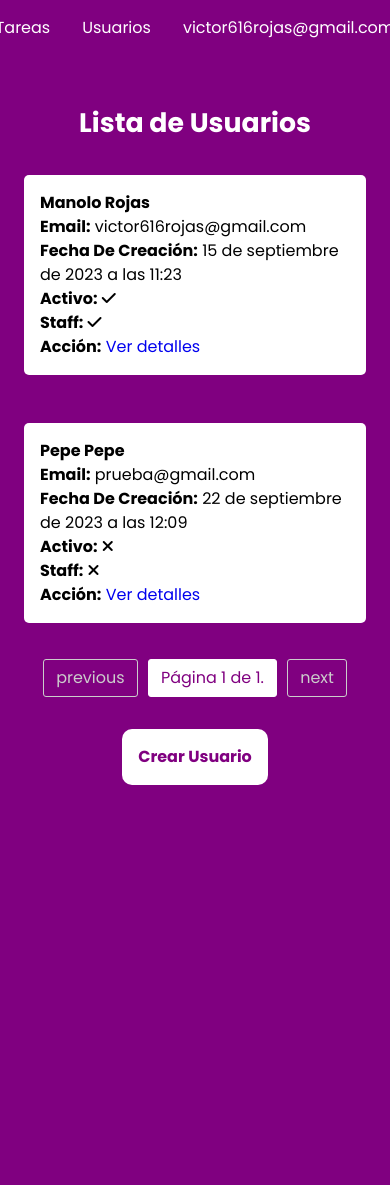
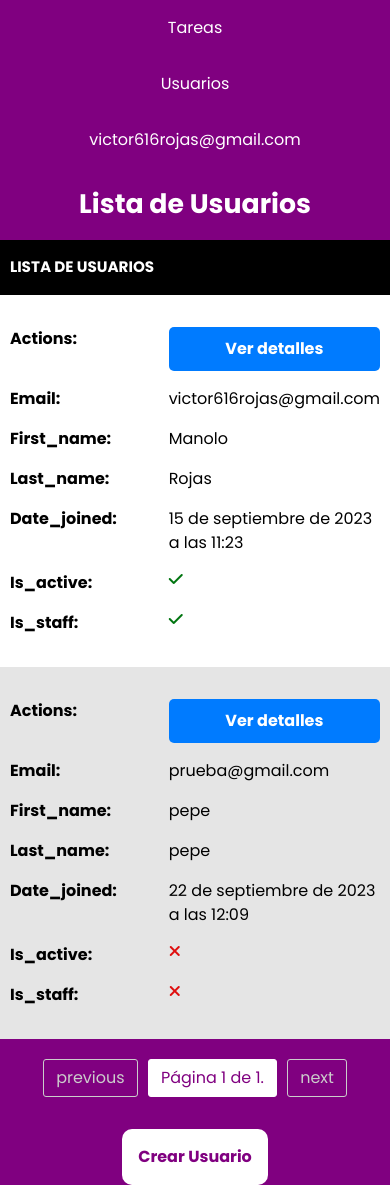
Before and after one commit to VictorR616/TaskMaster, a Django app: page /users/ in a window 390 px wide. Before the commit the page ends 785 px from the top, so only its background shows below. Run offline with Django 4.2, Linux system fonts and the light colour scheme; a user stored in the database is signed in; data comes from the database, SQL or seed files in the repository; both versions use the stored data as it was after the commit.

Commit message:
Fix(UI): Responsive Table

```diff
--- a/taskmaster/taskmaster/static/css/main.css
+++ b/taskmaster/taskmaster/static/css/main.css
@@ -36,6 +36,8 @@
     --fs-6: clamp(1.51rem, calc(1.11rem + 2.31vw), 3.42rem);
     --fs-7: clamp(1.81rem, calc(1.29rem + 2.98vw), 4.27rem);
     --fs-8: clamp(2.18rem, calc(1.51rem + 3.83vw), 5.34rem);
+
+    --fs-btn-1: clamp(1rem, calc(1rem + 0.05vw), 1.19rem);
 }
 
 /* ********** RESET ********** */
@@ -143,7 +145,7 @@ caption {
     font-size: var(--fs-8);
 }
 
-.bs-1 {
+.fs-btn-1 {
     font-size: var(--bs-1);
 }
 
@@ -160,6 +162,7 @@ caption {
     text-align: center;
     margin-block: 1rem;
 }
+
 
 .primary-nav {
     background-color: var(--clr-accent-700);
@@ -416,7 +419,7 @@ h1 {
     display: flex;
     gap: 1rem;
     margin-block: 1rem;
-    width: 30rem;
+    flex-wrap: wrap;
 }
 
 .search-form input[type="text"] {
@@ -435,51 +438,41 @@ h1 {
 /* ---------------------------------- Estilos genericos ----------------------------------*/
 
 /* ---------------------------------- Estilos para tabla ----------------------------------*/
-
-.wrapper {
-    width: min(900px, 100% - 3rem);
-    margin-inline: auto;
+table {
+    max-width: 100%;
+    border-collapse: collapse;
+    background-color: #ffffff;
 }
 
-.table {
-    width: 100%;
-    border-collapse: collapse;
-    background-color: var(--clr-white);
-}
-
-.table caption,
-.table th,
-.table td {
+caption,
+th,
+td {
     padding: 1rem;
 }
 
-.table caption,
-.table th {
+caption,
+th {
     text-align: left;
+    font-weight: var(--fw-bold);
 }
 
-.table caption {
+caption {
     color: var(--clr-white);
-    font-weight: var(--fw-bold);
+    background-color: hsl(0, 0%, 0%);
     text-transform: uppercase;
 }
 
-.table__headers {
-    font-weight: var(--fw-bold);
+th {
+    background-color: rgba(0, 0, 0, 0.1);
 }
 
-.table th {
-    font-weight: var(--fw-bold);
-    background-color: rgb(51, 51, 51);
-    color: var(--clr-white);
-}
-
-.table tr:nth-of-type(2) {
+tr:nth-of-type(2n) {
     background-color: rgba(0, 0, 0, 0.1);
 }
 
 .table__action {
-    display: inline-block;
+    display: flex;
+    justify-content: center;
     padding: 10px 20px;
     background-color: var(--clr-btn-edit);
     color: var(--clr-white);
@@ -487,16 +480,12 @@ h1 {
     border: none;
     border-radius: 5px;
     cursor: pointer;
-    font-weight: bold;
-    transition: background-color 0.3s ease;
+    font-weight: var(--fw-bold);
+    transition: background-color 0.1s ease;
 }
 
 .table__action:hover {
     background-color: var(--clr-btn-edit-hover);
-}
-
-.table__status-cell {
-    font-size: 1.5rem;
 }
 
 .status-cell__ticket {
@@ -561,32 +550,36 @@ h1 {
     margin: 0 3px;
 }
 
-.card-container {
-    display: flex;
-    flex-wrap: wrap;
-    justify-content: center;
-    gap: 1rem;
-}
-
-.card {
-    background-color: var(--clr-white);
-    width: calc(50% - 1rem); /* Inicialmente, 2 tarjetas por fila */
-    margin-block: 1rem;
-    border-radius: 5px;
-    padding: 1rem;
-}
-
-.card h2,
-strong {
-    font-weight: var(--fw-bold);
-    text-transform: capitalize;
-}
-
-
 @media (max-width: 650px) {
-    .card {
-        width: 100%; /* Cambia a una tarjeta por fila en pantallas pequeñas */
+    /* Navegacion */
+    .nav-links {
+        display: flex;
+        flex-direction: column;
     }
 
+    /* Tabla */
+    th {
+        display: none;
+    }
 
+    td {
+        display: grid;
+        gap: 0.5rem;
+        grid-template-columns: 15ch auto;
+        padding: 0.5rem 1rem;
+    }
+
+    td:first-child {
+        padding-top: 2rem;
+    }
+
+    td:last-child {
+        padding-bottom: 2rem;
+    }
+
+    td::before {
+        content: attr(headers) ": ";
+        font-weight: var(--fw-bold);
+        text-transform: capitalize;
+    }
 }
--- /dev/null
+++ b/taskmaster/taskmaster/static/js/dropdown.js
@@ -0,0 +1,23 @@
+export default function dropdownMenu(dropdownButtonId, dropdownContentId) {
+    // Elementos DOM
+    const dropdownButton = document.getElementById(dropdownButtonId);
+    const dropdownContent = document.getElementById(dropdownContentId);
+
+    // Evento de clic en el botón desplegable
+    dropdownButton.addEventListener("click", function () {
+        dropdownContent.classList.toggle("show");
+    });
+
+    // Evento para cerrar el menú al hacer clic fuera de él
+    window.addEventListener("click", function (event) {
+        if (!event.target.matches(`#${dropdownButtonId}`)) {
+            const dropdowns = document.getElementsByClassName("dropdown-content");
+            for (let i = 0; i < dropdowns.length; i++) {
+                const openDropdown = dropdowns[i];
+                if (openDropdown.classList.contains("show")) {
+                    openDropdown.classList.remove("show");
+                }
+            }
+        }
+    });
+}
--- /dev/null
+++ b/taskmaster/taskmaster/static/js/hamburguer.js
@@ -0,0 +1,16 @@
+export function hamburgerMenu() {
+    const primaryNav = document.querySelector(".primary-navigation");
+    const navToggle = document.querySelector(".mobile-nav-toggle");
+
+    navToggle.addEventListener("click", () => {
+        const visibility = primaryNav.getAttribute("data-visible");
+
+        if (visibility === "false") {
+            primaryNav.setAttribute("data-visible", true);
+            navToggle.setAttribute("aria-expanded", true);
+        } else if (visibility === "true") {
+            primaryNav.setAttribute("data-visible", false);
+            navToggle.setAttribute("aria-expanded", false);
+        }
+    });
+}
--- a/taskmaster/taskmaster/templates/base.html
+++ b/taskmaster/taskmaster/templates/base.html
@@ -2,6 +2,7 @@
 {% load static %}
 <!DOCTYPE html>
 <html lang="es">
+
 <head>
     <meta charset="UTF-8" />
     <meta name="viewport" content="width=device-width, initial-scale=1.0" />
@@ -9,21 +10,19 @@
     <!-- Enlaza el archivo CSS -->
     <link rel="stylesheet" type="text/css" href="{% static 'css/main.css' %}" />
 
-        {% block css %}{% endblock %}
     <!------------------------- IMPORTACION DE FONT AWESOME ------------------------->
-        <link
-            rel="stylesheet"
-            href="https://cdnjs.cloudflare.com/ajax/libs/font-awesome/6.4.2/css/all.min.css" />
+    <link rel="stylesheet" href="https://cdnjs.cloudflare.com/ajax/libs/font-awesome/6.4.2/css/all.min.css" />
     <!------------------------- IMPORTACION DE GOOGLE FONT ------------------------->
     <link rel="preconnect" href="https://fonts.googleapis.com" />
     <link rel="preconnect" href="https://fonts.gstatic.com" crossorigin />
-        <link
-            href="https://fonts.googleapis.com/css2?family=Poppins:wght@400;600;700&display=swap"
-            rel="stylesheet" />
+    <link href="https://fonts.googleapis.com/css2?family=Poppins:wght@400;600;700&display=swap" rel="stylesheet" />
     <!------------------------- IMPORTACION DE GOOGLE FONT ------------------------->
+    {% block css %}{% endblock %}
 </head>
+
 <body>
     {% if request.user.is_authenticated %}
+
     <header>
         <nav class="primary-nav">
             <ul class="nav-links">
@@ -47,11 +46,10 @@
     </header>
     {% endif %}
 
-
-
     <main>{% block content %}{% endblock %}</main>
-        <script src="{% static 'js/main.js' %}"></script>
+    <script type="module" src="{% static 'js/main.js' %}"></script>
 
     {% block script %}{% endblock %}
 </body>
+
 </html>
--- a/taskmaster/users/templates/users/user_list.html
+++ b/taskmaster/users/templates/users/user_list.html
@@ -10,6 +10,9 @@
     <h1 class="fs-6">Lista de Usuarios</h1>
 
     <table class="table">
+        <caption role="caption" class="fs-3">
+            Lista de usuarios
+        </caption>
         <thead>
             <tr class="table__headers fs-1">
                 <th>Acción</th>
@@ -23,41 +26,28 @@
         </thead>
         <tbody>
             {% for user in users %}
-            <tr class="fs-0">
-                <td><a class="table__action" href="{% url 'user_detail' user.id %}">Ver detalles</a></td>
-                <td>{{ user.email }}</td>
-                <td>{{ user.first_name }}</td>
-                <td>{{ user.last_name }}</td>
-                <td>{{ user.date_joined }}</td>
-                <td class="table__status-cell">{% if user.is_active %}<i class="fa-solid fa-check status-cell__ticket"></i>{% else %}<i class="fa-solid fa-xmark status-cell__cross"></i>{% endif %}</td>
-                <td class="table__status-cell">{% if user.is_staff %}<i class="fa-solid fa-check status-cell__ticket"></i>{% else %}<i class="fa-solid fa-xmark status-cell__cross"></i>{% endif %}</td>
-          </tr>
-        {% empty %}
-          <tr>
-              <td colspan="7">No hay usuarios registrados.</td>
+            <tr>
+                <td headers="actions"><a class="table__action" href="{% url 'user_detail' user.id %}">Ver detalles</a>
+                </td>
+                <td headers="email">{{ user.email }}</td>
+                <td headers="first_name">{{ user.first_name }}</td>
+                <td headers="last_name">{{ user.last_name }}</td>
+                <td headers="date_joined">{{ user.date_joined }}</td>
+                <td headers="is_active" class="table__status-cell">{% if user.is_active %}<i
+                        class="fa-solid fa-check status-cell__ticket"></i>{% else %}<i
+                        class="fa-solid fa-xmark status-cell__cross"></i>{% endif %}</td>
+                <td headers="is_staff" class="table__status-cell">{% if user.is_staff %}<i
+                        class="fa-solid fa-check status-cell__ticket"></i>{% else %}<i
+                        class="fa-solid fa-xmark status-cell__cross"></i>{% endif %}</td>
+            </tr>
+            {% empty %}
+            <tr>
+                <td colspan="7">No hay usuarios registrados.</td>
             </tr>
             {% endfor %}
         </tbody>
+
     </table>
-
-<div class="card-container">
-    {% for user in users %}
-    <div class="card">
-        <div class="card-header">
-            <strong>{{ user.first_name }} {{ user.last_name }}</strong>
-        </div>
-        <div class="card-body">
-            <p><strong>Email:</strong> {{ user.email }}</p>
-            <p><strong>Fecha de creación:</strong> {{ user.date_joined }}</p>
-            <p><strong>Activo:</strong> {% if user.is_active %}<i class="fa-solid fa-check"></i>{% else %}<i
-                    class="fa-solid fa-xmark"></i>{% endif %}</p>
-            <p><strong>Staff:</strong> {% if user.is_staff %}<i class="fa-solid fa-check"></i>{% else %}<i
-                    class="fa-solid fa-xmark"></i>{% endif %}</p>
-            <p><strong>Acción:</strong> <a href="{% url 'user_detail' user.id %}">Ver detalles</a></p>
-        </div>
-    </div>
-    {% endfor %}
-</div>
 
 
 
```
Also changed, not shown: taskmaster/taskmaster/static/js/main.js (+5 -38 lines), taskmaster/todo_task/templates/todo_task/list_tasks.html (+12 -22 lines), taskmaster/db.sqlite3. Lines whose indentation alone changed are shown as unchanged.
